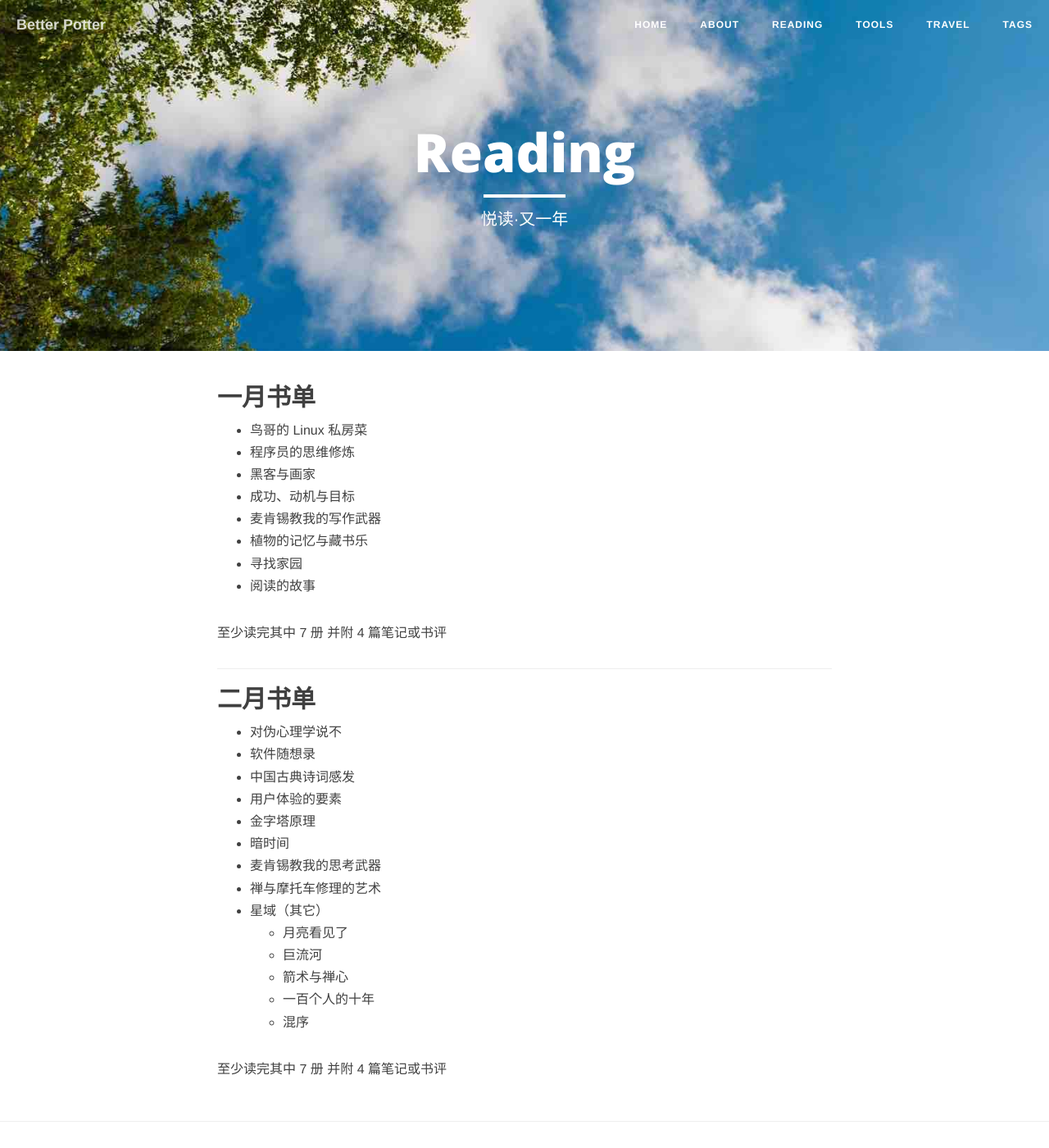
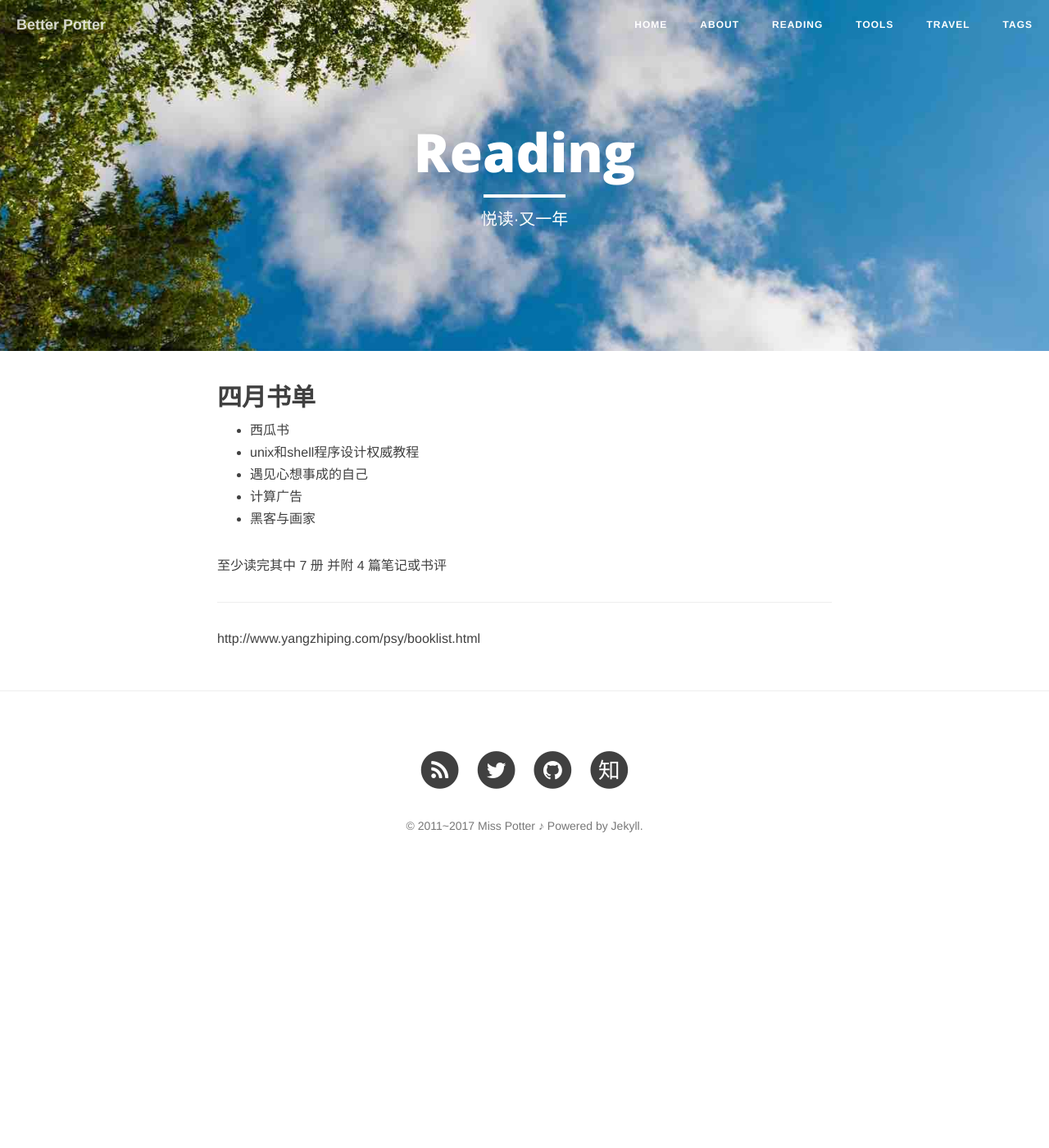
Before and after one commit to betterpotter/betterpotter.github.io, a Jekyll site: the page built from Lists.md, in a window 1280 px wide and 1400 px high. Shown: the whole window at 82% size. Built offline with Jekyll 4.4.1, drawn with Linux system fonts in a browser that asks for light colours; nearby versions of some CDN libraries.

Commit message:
Update Lists.md

```diff
--- a/Lists.md
+++ b/Lists.md
@@ -5,37 +5,16 @@ description: "悦读·又一年"
 header-img: "img/sky2.jpg"
 ---
 
-## 一月书单
+## 四月书单
 
-* 鸟哥的 Linux 私房菜
-* 程序员的思维修炼
+* 西瓜书
+* unix和shell程序设计权威教程
+* 遇见心想事成的自己
+* 计算广告
 * 黑客与画家
-* 成功、动机与目标
-* 麦肯锡教我的写作武器
-* 植物的记忆与藏书乐
-* 寻找家园
-* 阅读的故事
 
 至少读完其中 7 册 并附 4 篇笔记或书评
 
 ***
 
-## 二月书单
-
-* 对伪心理学说不
-* 软件随想录
-* 中国古典诗词感发
-* 用户体验的要素
-* 金字塔原理
-* 暗时间
-* 麦肯锡教我的思考武器
-* 禅与摩托车修理的艺术
-* 星域（其它）
-  * 月亮看见了
-  * 巨流河
-  * 箭术与禅心
-  * 一百个人的十年
-  * 混序
-
-
-至少读完其中 7 册 并附 4 篇笔记或书评
+http://www.yangzhiping.com/psy/booklist.html
```
